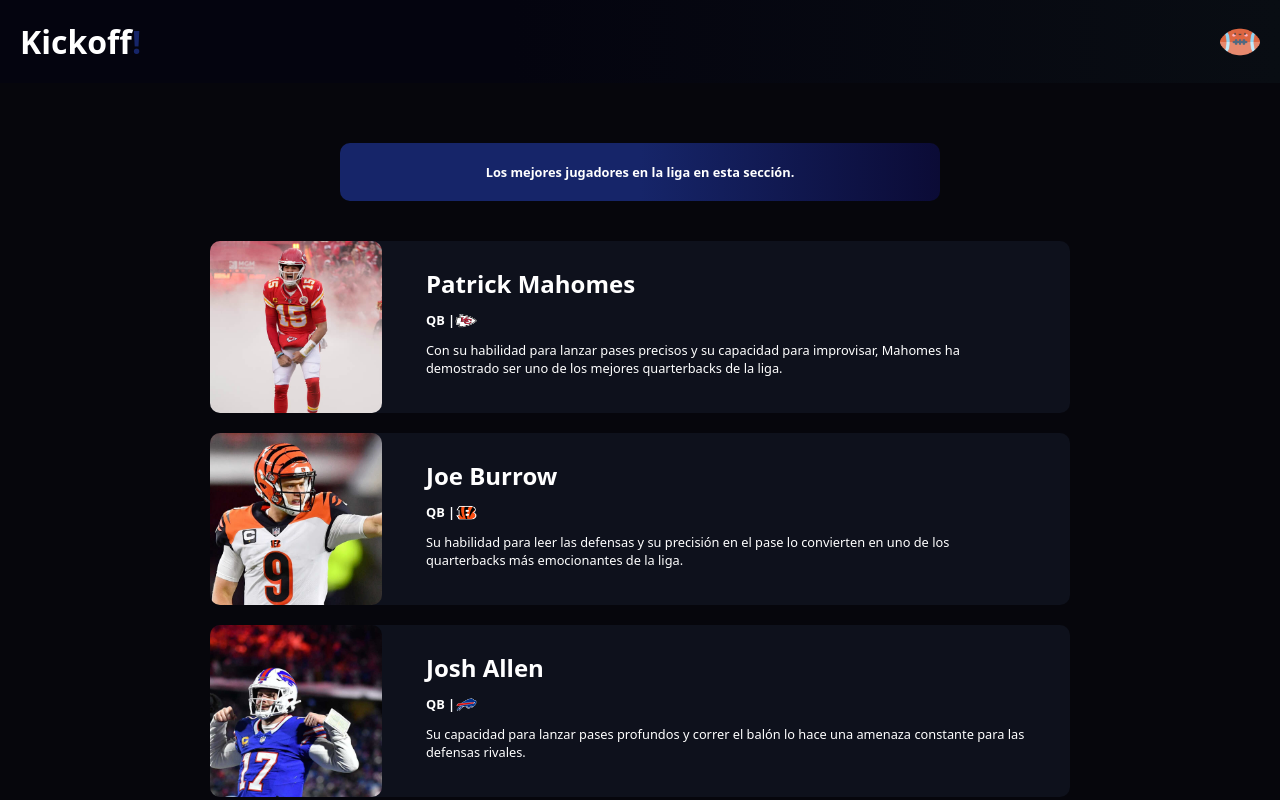
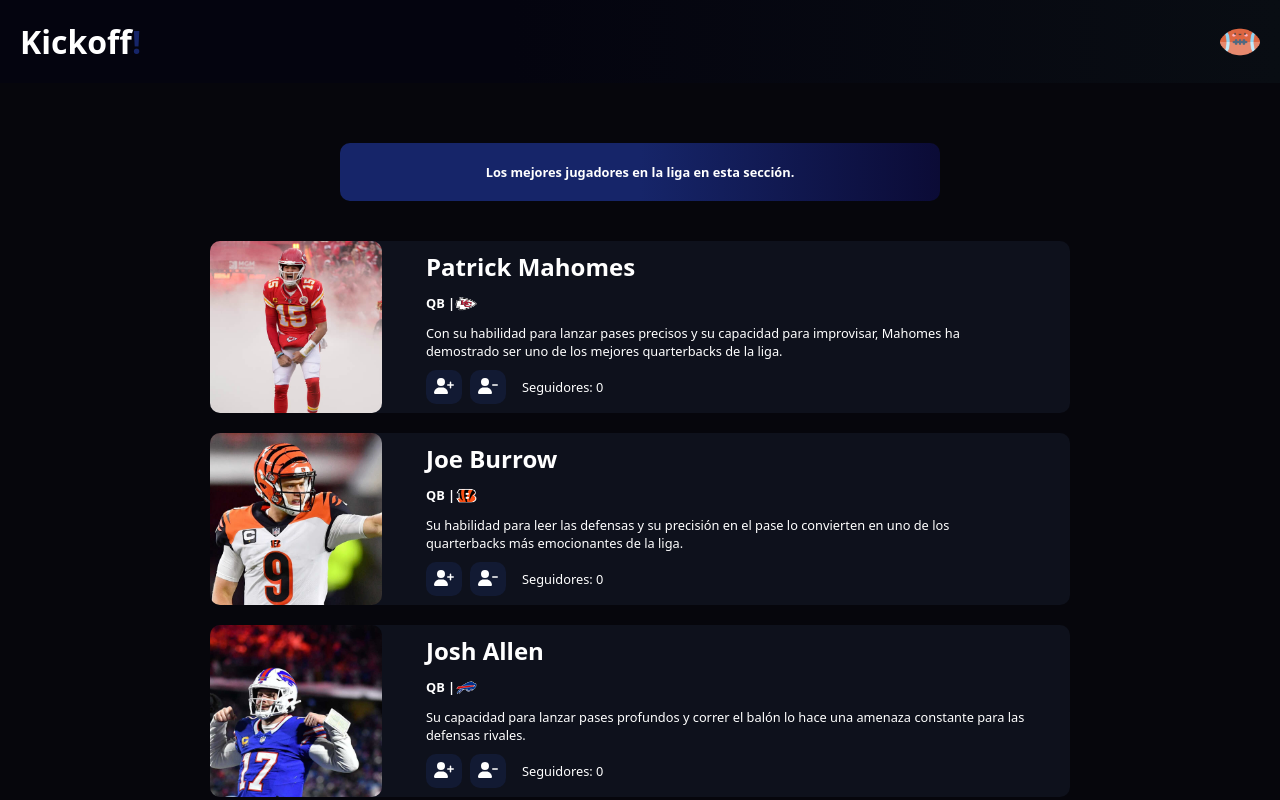
Before and after one commit to AngelBernaal/Kickoff, a React (Vite) app: page / in a window 1280 px wide. Shown: the top 800 px of the page. Built offline with nearby package versions, Linux system fonts and the light colour scheme.

Commit message:
Segunda Version

```diff
--- a/src/components/Cards.jsx
+++ b/src/components/Cards.jsx
@@ -1,8 +1,43 @@
 import { Players } from "./Players";
+import { useState } from "react";
+import { FontAwesomeIcon } from '@fortawesome/react-fontawesome';
+import { faUserPlus} from '@fortawesome/free-solid-svg-icons';
+import { faUserMinus} from '@fortawesome/free-solid-svg-icons';
 import "../main.css"
 
 
+const Show = (props) =>{
+    return(
+        <>
+        <div className="section__main"><p>Seguidores: {props.count}</p></div>
+        </>
+    )
+}
+
+const Button = (props) =>{
+    return(
+        <>
+        <button className="button__main" onClick={props.onClick}>{<FontAwesomeIcon icon={props.name} />}</button>
+        </>
+    )
+}
+
+const ButtonN = (props) =>{
+    return(
+        <>
+        <button className="button__main" onClick={props.onClick}>{<FontAwesomeIcon icon={props.name} />}</button>
+        </>
+    )
+}
+
+
 export default function Cards(){
+
+
+const [count, setCount] = useState(0);
+
+const seguir = (id) => setCount(prev => ({...prev, [id]: (prev[id] || 0) +1}))
+const seguirn = (id) => setCount(prev => ({...prev, [id]: (prev[id] || 1) -1}))
 
     const section = Players.map((player) =>
         <div key={player.id} className="card">
@@ -12,6 +47,9 @@
         <p className="card__team">{player.position}{" | "}{ <img src={player.team} alt={player.name} />}</p>
         <p className='desc'>{player.description}</p>
         <div className="section__button">
+        <ButtonN name={faUserPlus} onClick={() => seguir(player.id)} />
+        <Button name={faUserMinus} onClick={() => seguirn(player.id)}/>
+        <Show count={count[player.id] || 0} />
         </div>
         </div>
         </div>
```
Also changed, not shown: 1 other file (tests, documents, lock files or other folders).
